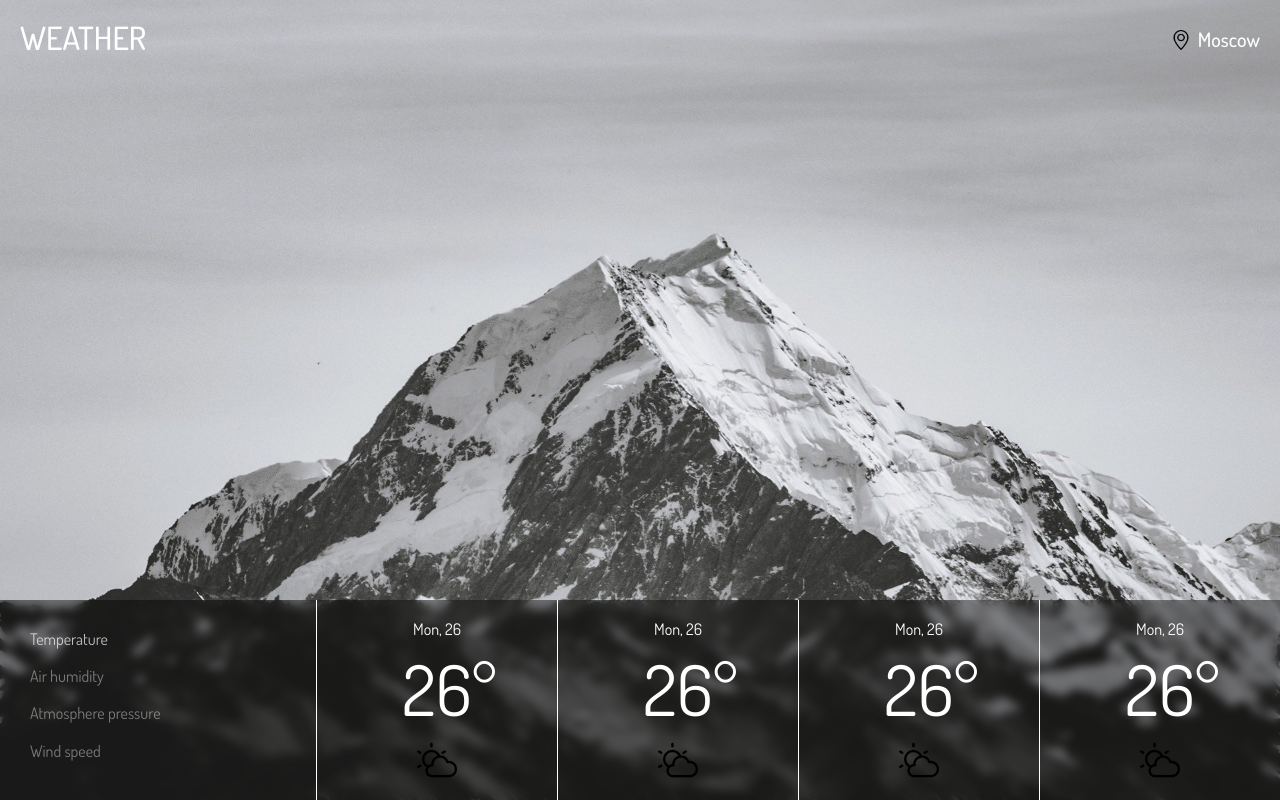
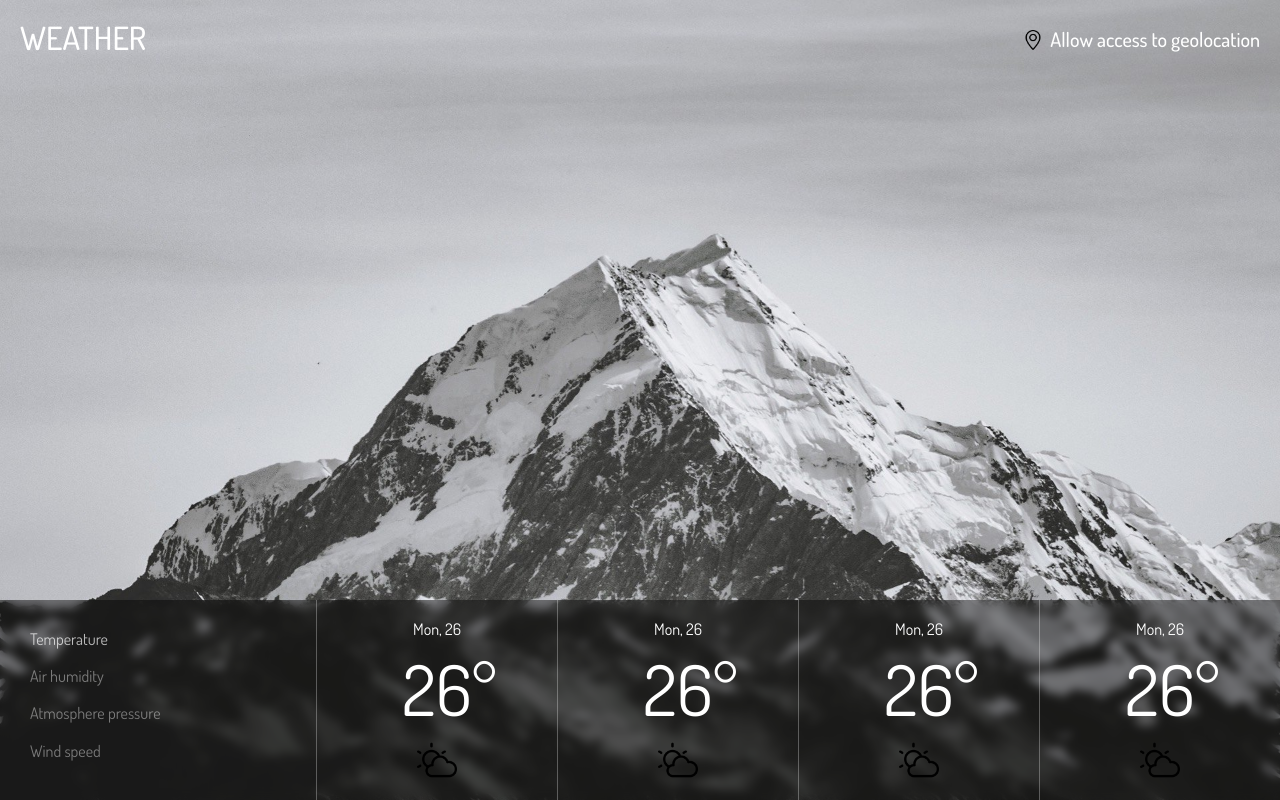
Before and after one commit to katylorny/weather, a Vue app: page / in a window 1280 px wide. Built offline with nearby package versions, Linux system fonts and the light colour scheme; no server answers.

Commit message:
geoposition

```diff
--- a/src/components/Day.vue
+++ b/src/components/Day.vue
@@ -31,7 +31,7 @@ export default {
   display: flex;
   flex-direction: column;
   padding: 20px;
-  border-left: 1px solid white;
+  border-left: 1px solid #ffffff4a;
 }
 
 .day__title {
--- a/src/components/Header.vue
+++ b/src/components/Header.vue
@@ -3,14 +3,47 @@
     <h1 class="header__title">
       Weather
     </h1>
-    <p class="header__city">Moscow</p>
+    <p class="header__city">
+      {{ city }}
+    </p>
 
   </header>
 </template>
 
 <script>
+
+
 export default {
-  name: "Header"
+  name: "Header",
+  data() {
+    return {
+      city: `Allow access to geolocation`
+    }
+  },
+  mounted() {
+    navigator.geolocation.getCurrentPosition(this.onSuccess)
+  },
+  methods: {
+    reverseGeocode(coords) {
+      fetch('http://nominatim.openstreetmap.org/reverse?format=json&lon=' + coords[0] + '&lat=' + coords[1], {
+        headers: {
+          'Accept-Language': 'en'
+        }
+      })
+          .then((response) => {
+            return response.json();
+          }).then((json) => {
+        console.log(json.address.state);
+        this.city = json.address.state
+      });
+    },
+    onSuccess(geo) {
+      console.log(geo);
+      const lat = geo.coords.latitude;
+      const long = geo.coords.longitude;
+      this.reverseGeocode([long, lat])
+    }
+  }
 }
 </script>
 
--- a/src/pages/Main.vue
+++ b/src/pages/Main.vue
@@ -8,6 +8,7 @@
 <script>
 import Header from "../components/Header";
 import Days from "../components/Days";
+
 
 export default {
   name: "Main",
@@ -20,16 +21,7 @@ export default {
     Days,
     VHeader: Header
   },
-  mounted() {
-   navigator.geolocation.getCurrentPosition(this.onSuccess)
-  },
-  methods: {
-    onSuccess(geo) {
-      console.log(geo);
-      // const lat = geo.coords.latitude;
-      // const long = geo.coords.longitude;
-    }
-  }
+
 }
 </script>
 
```
